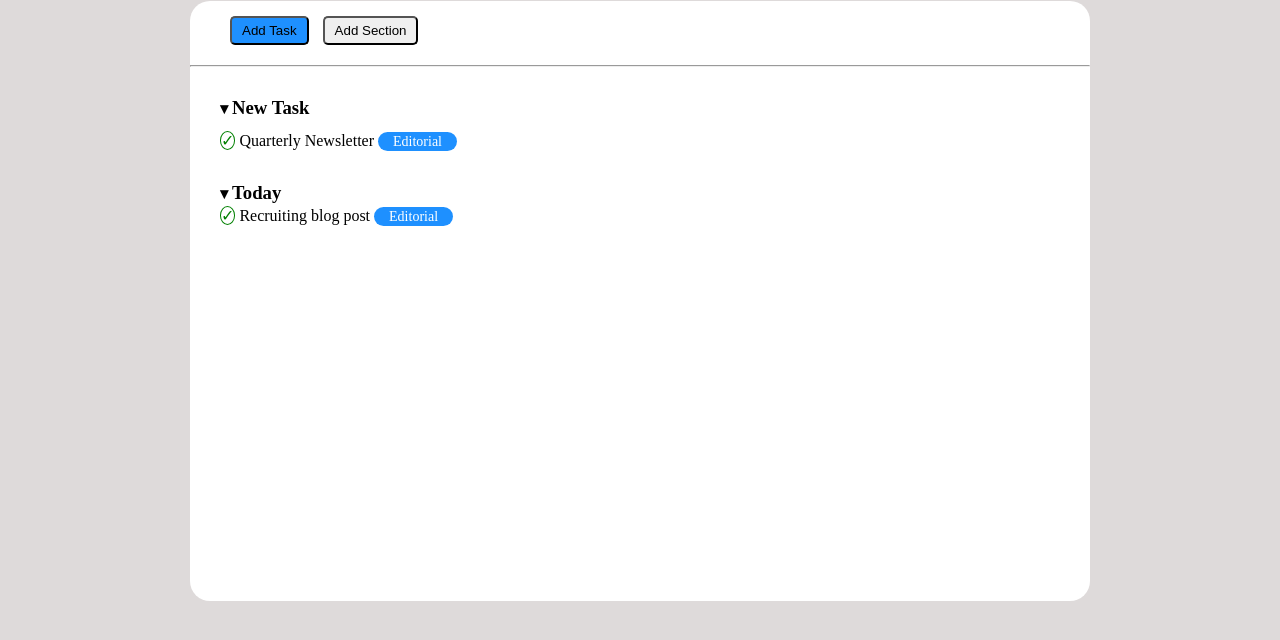
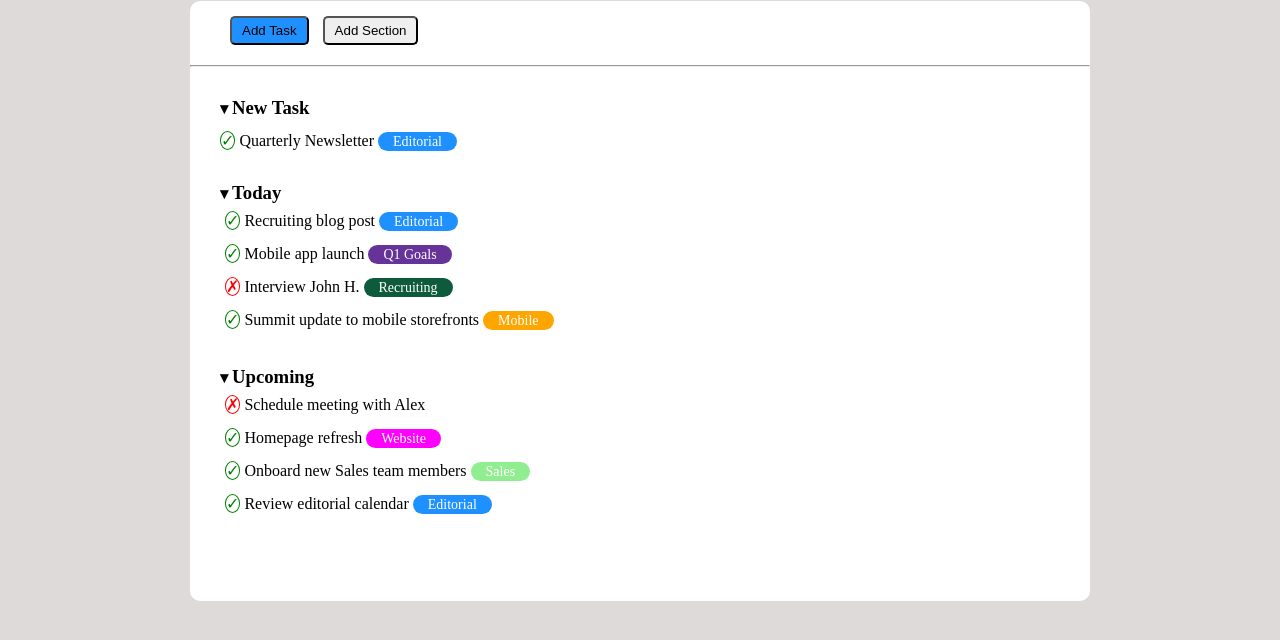
Before and after one commit to Andreacolaci99/html-css-toboolist, a plain HTML site: page index.html in a window 1280 px wide. Shown: the part 66-706 px from the top of the page. Drawn offline with Linux system fonts and the light colour scheme.

Commit message:
feat : End Exercise

```diff
--- a/css/style.css
+++ b/css/style.css
@@ -18,7 +18,7 @@ main{
     max-width: 900px;
     height: 600px;
     margin: 10px auto 0 auto;
-    border-radius: 20px;
+    border-radius: 10px;
     padding-top: 15px;
 }
 
@@ -68,11 +68,22 @@ hr {
     margin-left: 30px;
 }
 
+.cross {
+    border: 1px solid red;
+    color: red;
+    border-radius: 100%;
+    width: 23px;
+    height: 23px;
+    line-height: 23px;
+    text-align: center;
+    margin-left: 30px;
+}
+
 .target {
     display: inline-block;
 }
 
-.type {
+.type_editorial {
     background-color:dodgerblue ;
     padding: 2px 15px;
     font-size: 14px;
@@ -82,4 +93,45 @@ hr {
 
 li {
     list-style-type: none;
+    padding: 5px;
 }
+
+.type_goals {
+    background-color:rebeccapurple ;
+    padding: 2px 15px;
+    font-size: 14px;
+    border-radius: 30px;
+    color: white;
+}
+
+.type_recruiting {
+    background-color:rgb(13, 91, 59) ;
+    padding: 2px 15px;
+    font-size: 14px;
+    border-radius: 30px;
+    color: white;
+}
+
+.type_mobile {
+    background-color:orange ;
+    padding: 2px 15px;
+    font-size: 14px;
+    border-radius: 30px;
+    color: white;
+}
+
+.type_website {
+    background-color:fuchsia ;
+    padding: 2px 15px;
+    font-size: 14px;
+    border-radius: 30px;
+    color: white;
+}
+
+.type_sales {
+    background-color:lightgreen ;
+    padding: 2px 15px;
+    font-size: 14px;
+    border-radius: 30px;
+    color: white;
+}
--- a/index.html
+++ b/index.html
@@ -14,6 +14,7 @@
         <button id="add_task">Add Task</button>
         <button  id="add_section">Add Section</button>
         <hr>
+               <!--New Task -->
         <div>
             <span class="down_arrow"><strong>&blacktriangledown;</strong></span>
             <h3 class="task"><strong>New Task</strong></h3>
@@ -21,19 +22,61 @@
             <div id="new_task_elements">
             <span class="check">&check;</span>
             <p class="target">Quarterly Newsletter</p>
-            <span class="type">Editorial</span>
+            <span class="type_editorial">Editorial</span>
         </div>
+               <!-- Today -->
         <div>
             <span class="down_arrow"><strong>&blacktriangledown;</strong></span>
             <h3 class="task"><strong>Today</strong></h3>
-            </div>
             <ul>
                 <li>
                     <span class="check">&check;</span>
                     <p class="target">Recruiting blog post</p>
-                    <span class="type">Editorial</span>
+                    <span class="type_editorial">Editorial</span>
+                </li>
+                <li>
+                    <span class="check">&check;</span>
+                    <p class="target">Mobile app launch</p>
+                    <span class="type_goals">Q1 Goals</span>
+                </li>
+                <li>
+                    <span class="cross">&cross;</span>
+                    <p class="target">Interview John H.</p>
+                    <span class="type_recruiting">Recruiting</span>
+                </li>
+                <li>
+                    <span class="check">&check;</span>
+                    <p class="target">Summit update to mobile storefronts</p>
+                    <span class="type_mobile">Mobile</span>
                 </li>
             </ul>
+        </div>
+           <!--Upcoming -->
+        <div>
+            <span class="down_arrow"><strong>&blacktriangledown;</strong></span>
+            <h3 class="task"><strong>Upcoming</strong></h3>
+            <ul>
+                <li>
+                    <span class="cross">&cross;</span>
+                    <p class="target">Schedule meeting with Alex</p>
+                </li>
+                <li>
+                    <span class="check">&check;</span>
+                    <p class="target">Homepage refresh</p>
+                    <span class="type_website">Website</span>
+                </li>
+                <li>
+                    <span class="check">&check;</span>
+                    <p class="target">Onboard new Sales team members</p>
+                    <span class="type_sales">Sales</span>
+                </li>
+                <li>
+                    <span class="check">&check;</span>
+                    <p class="target">Review editorial calendar</p>
+                    <span class="type_editorial">Editorial</span>
+                </li>
+            </ul>
+        </div>
     </main>
 </body>
 </html>
```
